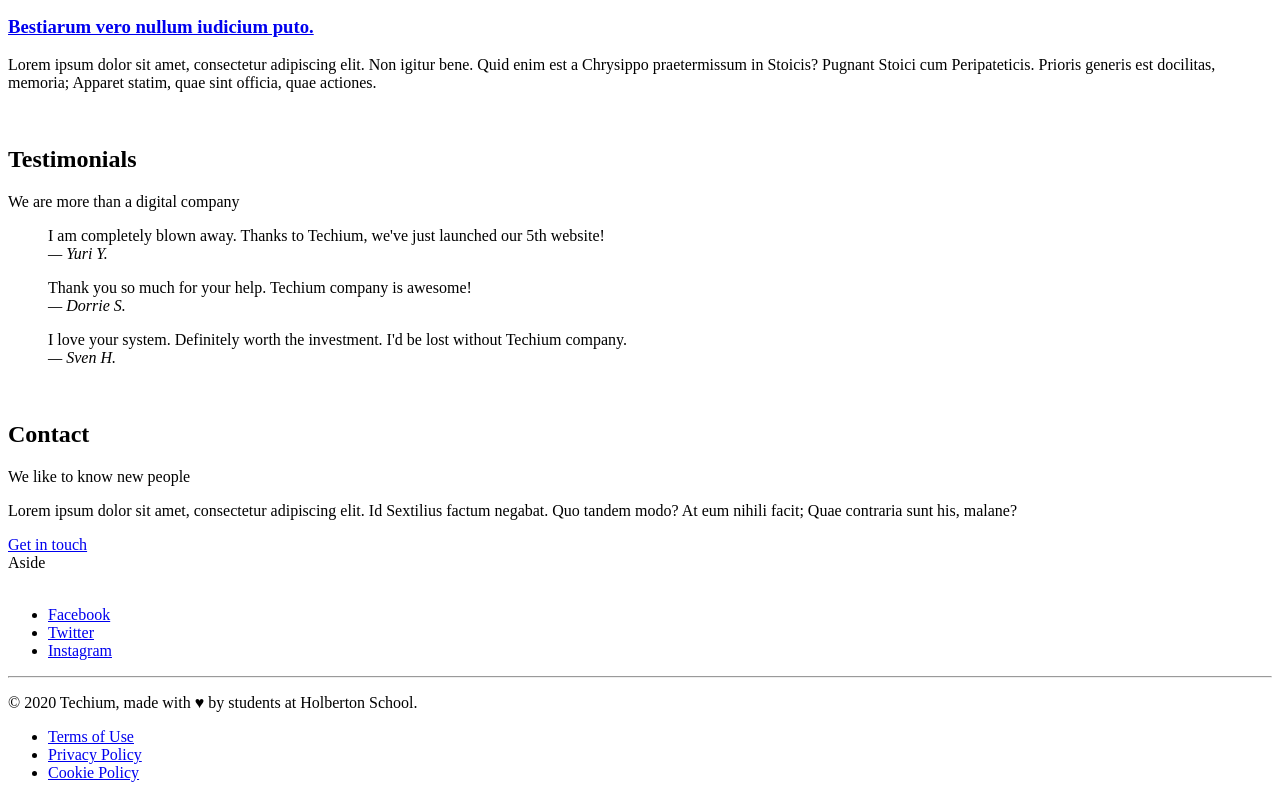
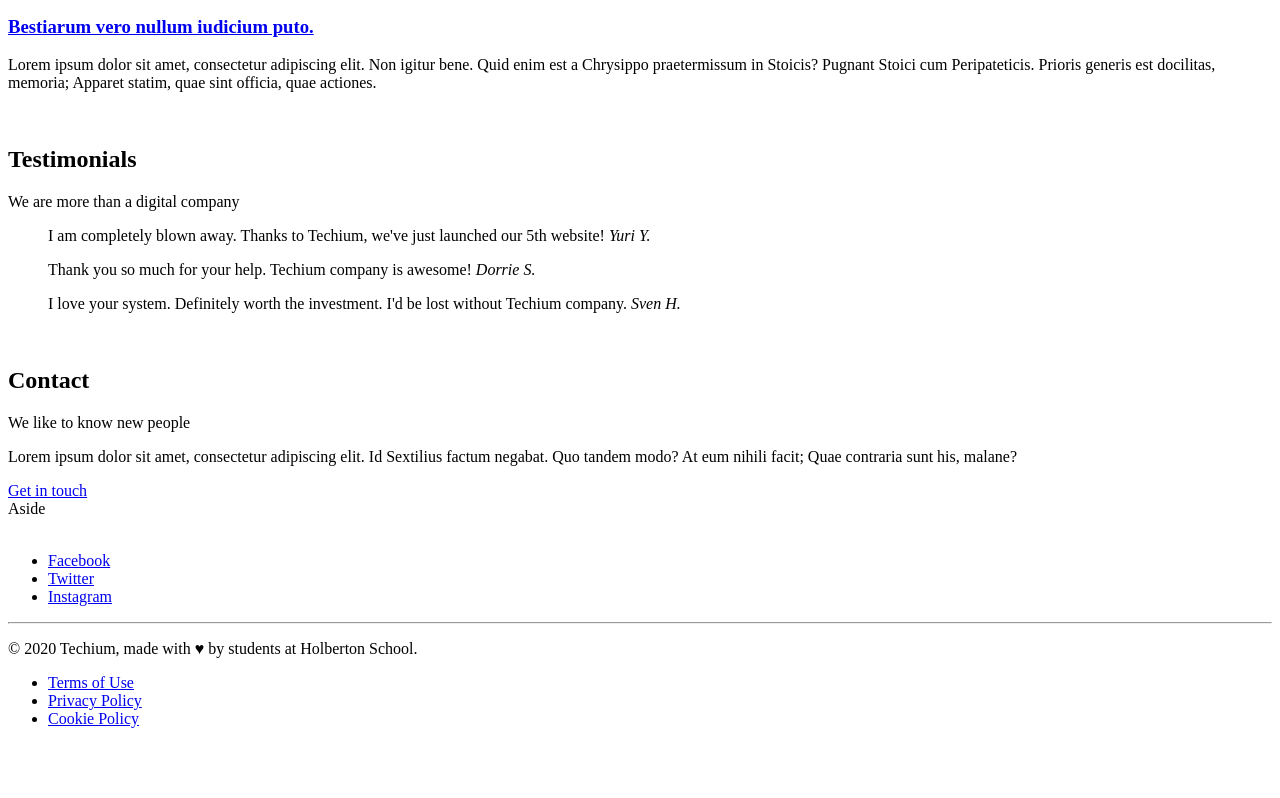
Before and after one commit to SpacePistache/holbertonschool-web_front_end, a plain HTML site: page html_advanced/29-index.html in a window 1280 px wide. Shown: the part 1782-2580 px from the top of the page. After the commit the page ends 2526 px from the top, so only its background shows below. Drawn offline with Linux system fonts and the light colour scheme.

Commit message:
tried getting fancy but not worth it, removed punctuation

```diff
--- a/html_advanced/29-index.html
+++ b/html_advanced/29-index.html
@@ -139,22 +139,19 @@
 						<article>
 							<blockquote>
 								I am completely blown away. Thanks to Techium, we've just launched our 5th website!
-								<br>
-								<cite>— Yuri Y.</cite>
+								<cite>Yuri Y.</cite>
 							</blockquote>
 						</article>
 						<article>
 							<blockquote>
 								Thank you so much for your help. Techium company is awesome!
-								<br>
-								<cite>— Dorrie S.</cite>
+								<cite>Dorrie S.</cite>
 							</blockquote>
 						</article>
 						<article>
 							<blockquote>
 								I love your system. Definitely worth the investment. I'd be lost without Techium company.
-								<br>
-								<cite>— Sven H.</cite>
+								<cite>Sven H.</cite>
 							</blockquote>
 						</article>
 					</div>
```
